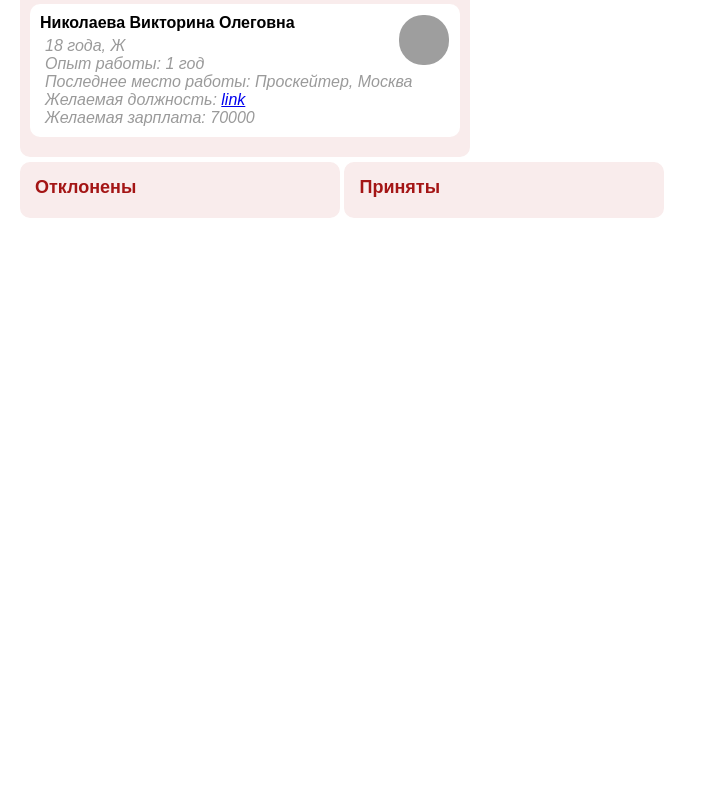
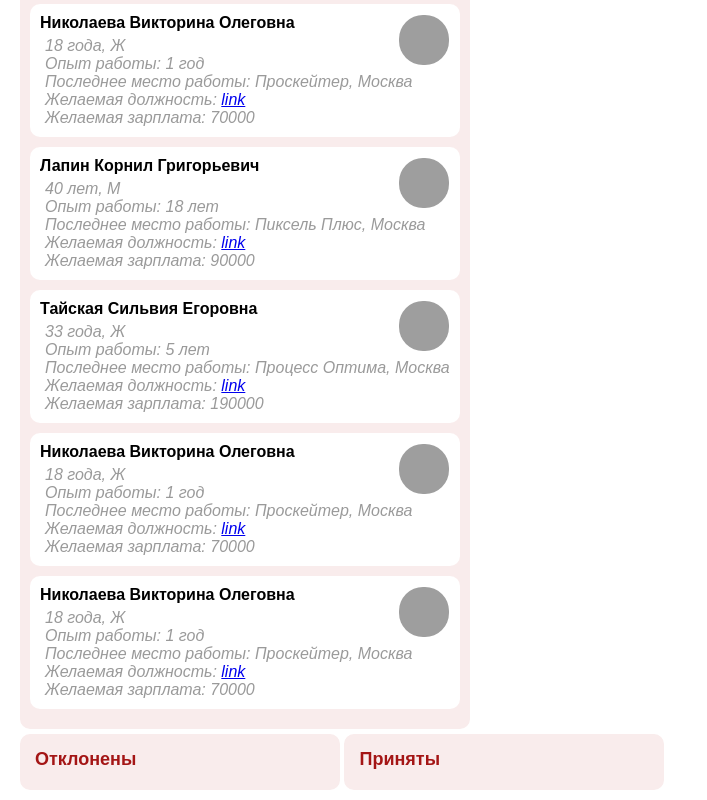
Before and after one commit to 1gnatov/sch-ats-redisign, a website: page index.html in a window 1280 px wide. Shown: the part 437-1237 px from the top of the page, without its empty margins (0-707 px from the left). Before the commit the page ends 800 px from the top, so only its background shows below. Drawn offline with Linux system fonts and the light colour scheme; grey boxes are pictures that could not be loaded.

Commit message:
non working overflow

```diff
--- a/index.html
+++ b/index.html
@@ -58,6 +58,50 @@
                         <div class="applicant__wanted-work">Желаемая должность: <a href="#">link</a></div>
                         <div class="applicant__wanted-salary">Желаемая зарплата: 70000</div>
                     </li>
+                    <li class="applicant">
+                        <div class="applicant__name">Лапин Корнил Григорьевич</div>
+                        <div class="applicant__photo">
+                            <img src="http://randus.ru/avatars/m/myAvatar6.png" />
+                        </div>
+                        <div class="applicant__age">40 лет, М</div>
+                        <div class="applicant__experience">Опыт работы: 18 лет</div>
+                        <div class="applicant__last-work-place">Последнее место работы: Пиксель Плюс, Москва </div>
+                        <div class="applicant__wanted-work">Желаемая должность: <a href="#">link</a></div>
+                        <div class="applicant__wanted-salary">Желаемая зарплата: 90000</div>
+                    </li>
+                    <li class="applicant">
+                        <div class="applicant__name">Тайская Сильвия Егоровна</div>
+                        <div class="applicant__photo">
+                            <img src="http://randus.ru/avatars/w/myAvatar4.png" />
+                        </div>
+                        <div class="applicant__age">33 года, Ж</div>
+                        <div class="applicant__experience">Опыт работы: 5 лет</div>
+                        <div class="applicant__last-work-place">Последнее место работы: Процесс Оптима, Москва</div>
+                        <div class="applicant__wanted-work">Желаемая должность: <a href="#">link</a></div>
+                        <div class="applicant__wanted-salary">Желаемая зарплата: 190000</div>
+                    </li>
+                    <li class="applicant">
+                        <div class="applicant__name">Николаева Викторина Олеговна</div>
+                        <div class="applicant__photo">
+                            <img src="http://randus.ru/avatars/w/myAvatar8.png" />
+                        </div>
+                        <div class="applicant__age">18 года, Ж</div>
+                        <div class="applicant__experience">Опыт работы: 1 год</div>
+                        <div class="applicant__last-work-place">Последнее место работы: Проскейтер, Москва </div>
+                        <div class="applicant__wanted-work">Желаемая должность: <a href="#">link</a></div>
+                        <div class="applicant__wanted-salary">Желаемая зарплата: 70000</div>
+                    </li>
+                    <li class="applicant">
+                        <div class="applicant__name">Николаева Викторина Олеговна</div>
+                        <div class="applicant__photo">
+                            <img src="http://randus.ru/avatars/w/myAvatar8.png" />
+                        </div>
+                        <div class="applicant__age">18 года, Ж</div>
+                        <div class="applicant__experience">Опыт работы: 1 год</div>
+                        <div class="applicant__last-work-place">Последнее место работы: Проскейтер, Москва </div>
+                        <div class="applicant__wanted-work">Желаемая должность: <a href="#">link</a></div>
+                        <div class="applicant__wanted-salary">Желаемая зарплата: 70000</div>
+                    </li>
                 </ul>
             </div>
             <div class="status">
--- a/less/defaults.less
+++ b/less/defaults.less
@@ -1,8 +1,8 @@
 html,
 body {
     margin: 0;
-    height: 100%;
     font-family: 'Arial', Arial, sans-serif;
+    overflow-y: hidden;
 }
 
 ul {
--- a/less/status.less
+++ b/less/status.less
@@ -6,6 +6,7 @@
   border-radius: 10px;
   margin-top: 5px;
   min-width: 300px;
+  overflow-y: scroll;
 }
 
 .status__title {
```
Also changed, not shown: css/all.css.
